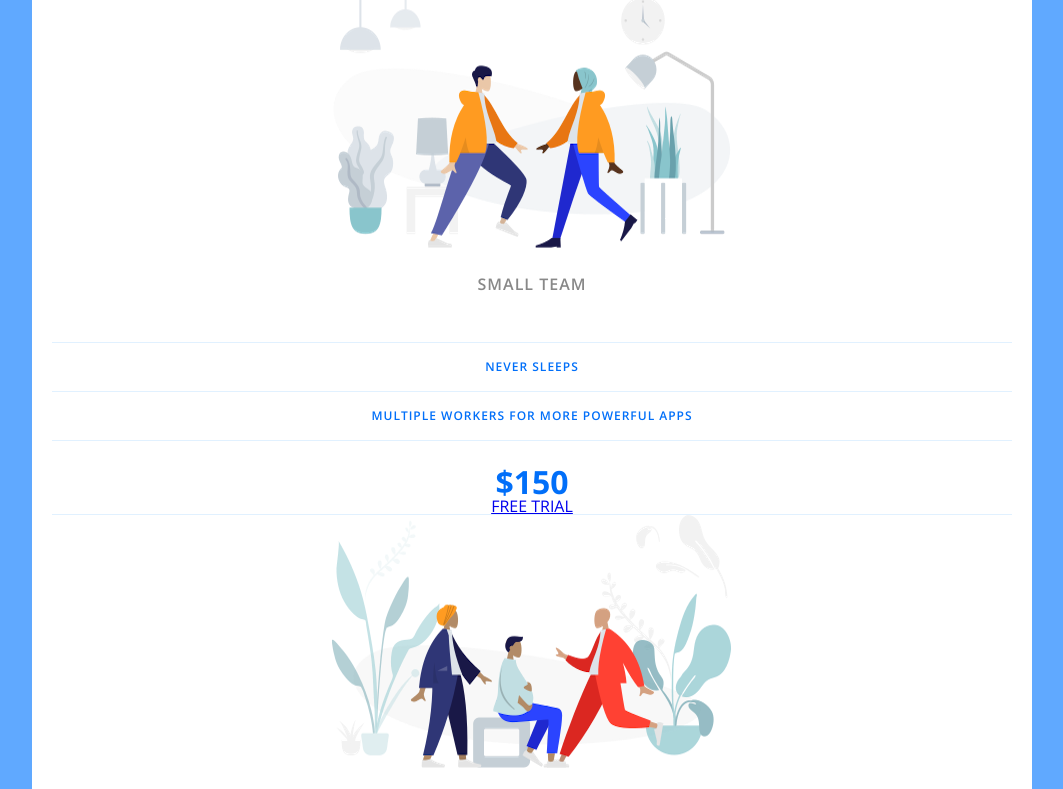
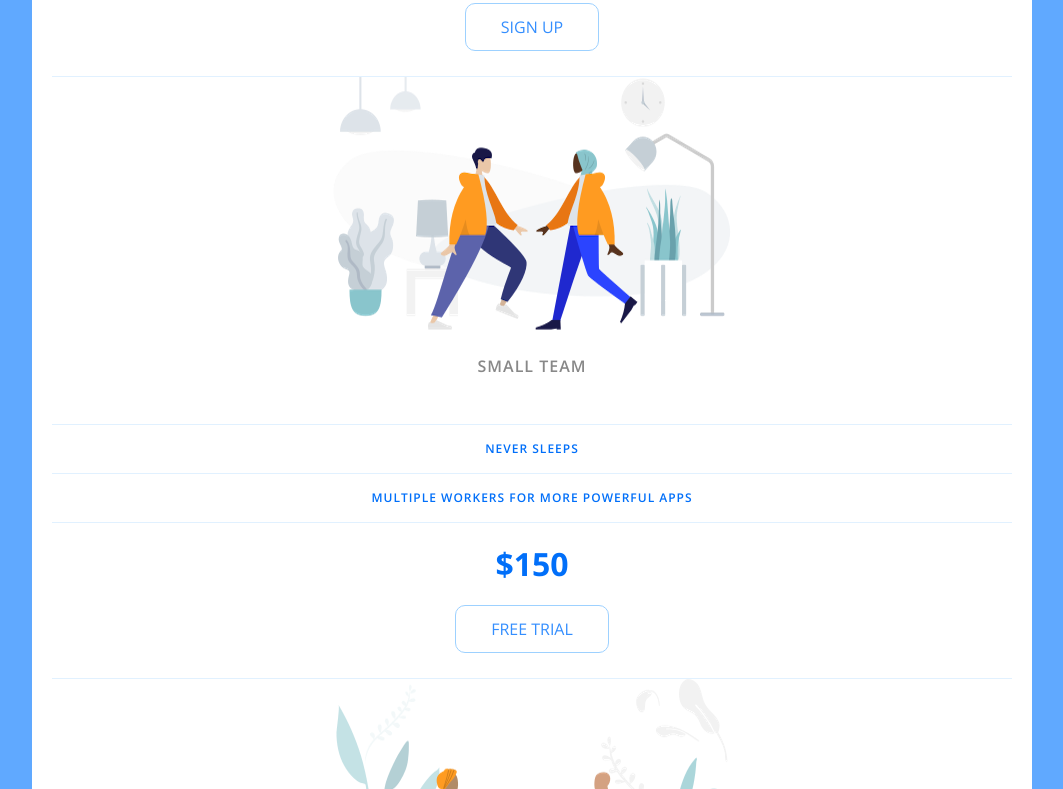
Before and after one commit to haoniu08/Price-tags, a plain HTML site: page PriceTableStarter/index.html in a window 1280 px wide. Shown: the part 540-1329 px from the top of the page, without its empty margins (108-1171 px from the left). Drawn offline with nearby package versions, Linux system fonts and the light colour scheme.

Commit message:
almost there

```diff
--- a/PriceTableStarter/app.css
+++ b/PriceTableStarter/app.css
@@ -196,3 +196,19 @@ body {
     font-size: 32px;
     font-weight: 700;
 }
+
+.pricing-button {
+    border: 1px solid #9dd1ff;
+    border-radius: 10px;
+    color: #348efe;
+    display: inline-block;
+    padding: 15px 35px;
+    text-decoration: none;
+    margin: 25px 0;
+    transition: background-color 200ms ease-in-out;
+}
+
+.pricing-button:hover,
+.pricing-button:focus {
+    background-color: #e1f1ff;
+}
```
